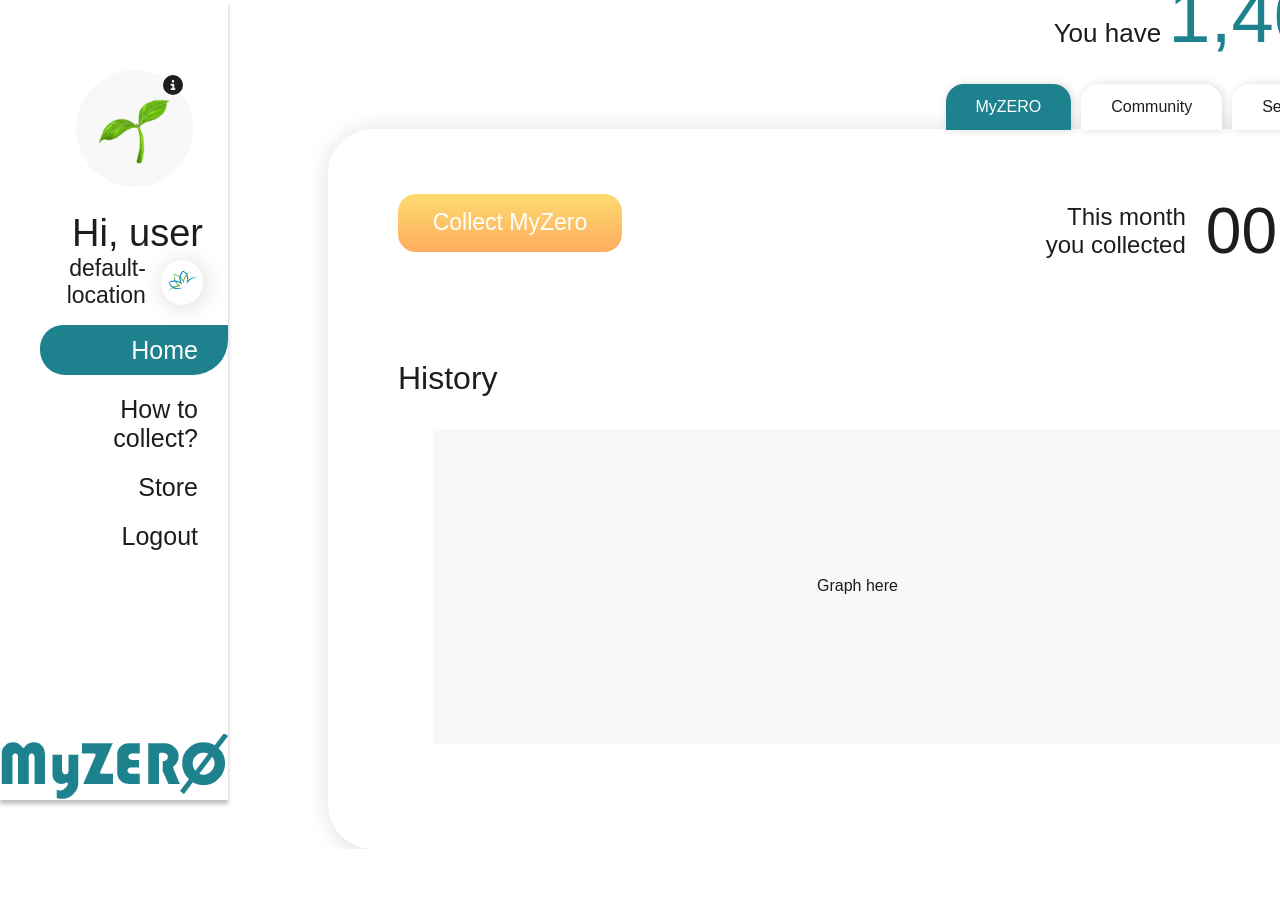
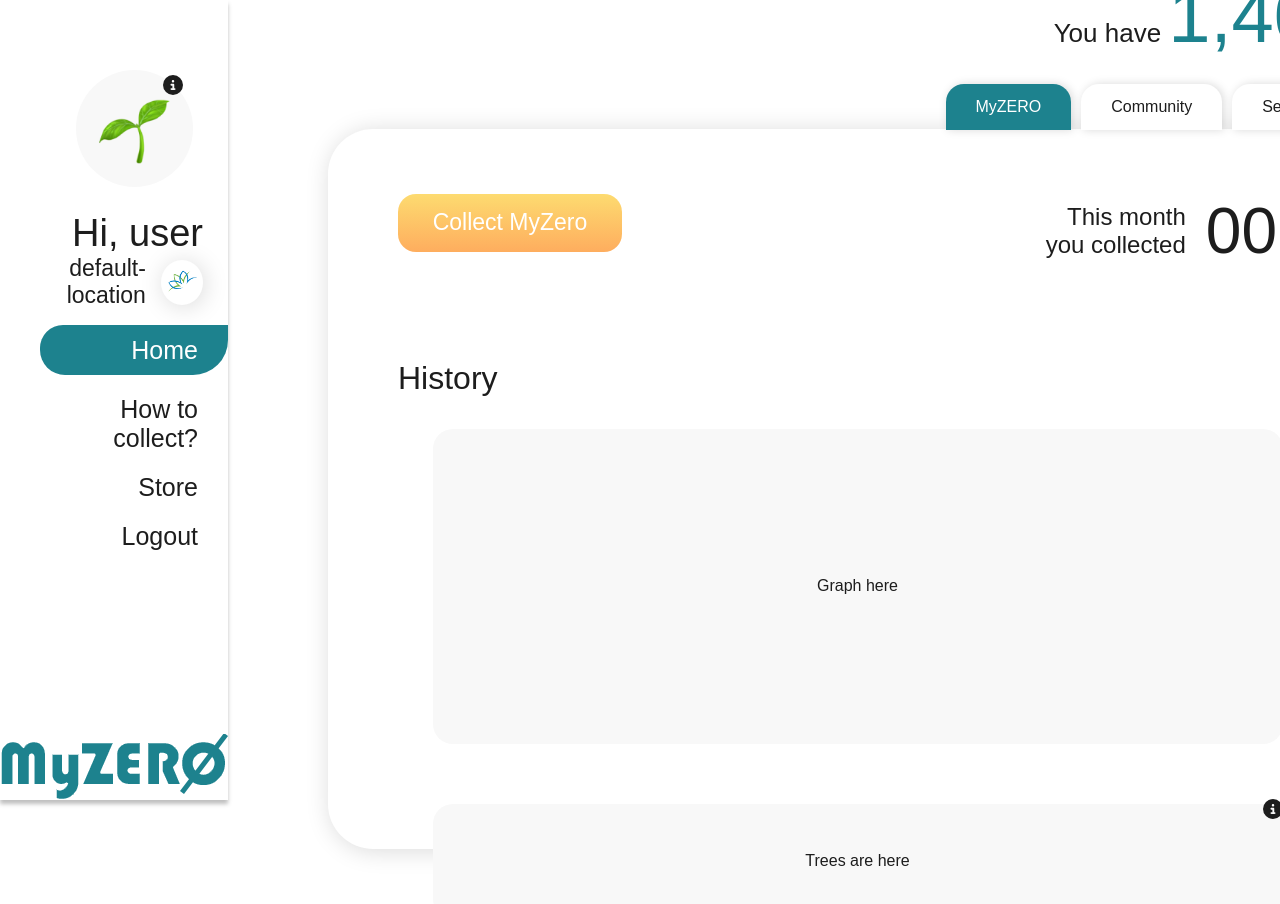
Before and after one commit to Hyerin22/MyZERO, a React (Create React App) app in the folder react-front-end/: page / in a window 1280 px wide. Shown: the top 904 px of the page. Before the commit the page ends 849 px from the top, so only its background shows below. Built offline with nearby package versions, Linux system fonts and the light colour scheme.

Commit message:
Done MyZERO Contents

```diff
--- a/react-front-end/src/pages/HomeMyZERO.js
+++ b/react-front-end/src/pages/HomeMyZERO.js
@@ -2,6 +2,10 @@
 
 // styles
 import "../styles/HomeMyZERO.scss";
+
+// icons
+import { FontAwesomeIcon } from "@fortawesome/react-fontawesome";
+import { faInfoCircle } from "@fortawesome/free-solid-svg-icons";
 
 // components
 import Button from "../components/Button";
@@ -32,6 +36,13 @@
         <p className="heading">History</p>
         <div className="graph-cont">Graph here</div>
       </div>
+      <div className="myZero-mid">
+        <div className="graph-cont2">
+          <FontAwesomeIcon icon={faInfoCircle} size="lg" />
+          <span>Trees collected since you joined</span>
+          Trees are here
+        </div>
+      </div>
     </div>
   );
 }
--- a/react-front-end/src/styles/HomeMyZERO.scss
+++ b/react-front-end/src/styles/HomeMyZERO.scss
@@ -27,8 +27,47 @@
       align-items: center;
       margin: 0 auto;
       width: 850px;
-      height: 315px;
+      height: 315px; // should be changed to auto after getting data
       background-color: $secondBgColor;
+      border-radius: 20px;
+    }
+    .graph-cont2 {
+      display: flex;
+      justify-content: center;
+      align-items: center;
+      margin: 0 auto;
+      width: 850px;
+      height: 115px; // should be changed to auto after getting data
+      background-color: $secondBgColor;
+      border-radius: 20px;
+      position: relative;
+
+      span {
+        background: $white;
+        border-radius: 25px;
+        box-shadow: 2px 2px 25px 0px rgba(0, 0, 0, 0.15);
+        color: $black;
+        font-size: 13px;
+        width: 100px;
+        position: absolute;
+        text-align: center;
+        top: 10px;
+        right: 10px;
+        display: none;
+        padding: 10px 20px;
+        font-family: $mainFont;
+      }
+
+      svg {
+        position: absolute;
+        top: -5px;
+        right: 0px;
+
+        &:hover + span {
+          display: block;
+          z-index: 10;
+        }
+      }
     }
   }
 }
--- a/react-front-end/src/styles/components/Nav.scss
+++ b/react-front-end/src/styles/components/Nav.scss
@@ -9,7 +9,7 @@
       display: inline-block;
       text-decoration: none;
       font-size: 25px;
-      padding: 0 30px;
+      padding: 0 30px 0 0;
       margin: 10px 0;
       color: $black;
 
```
